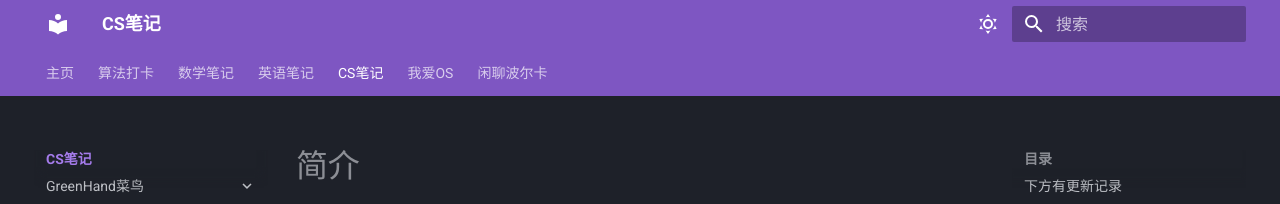
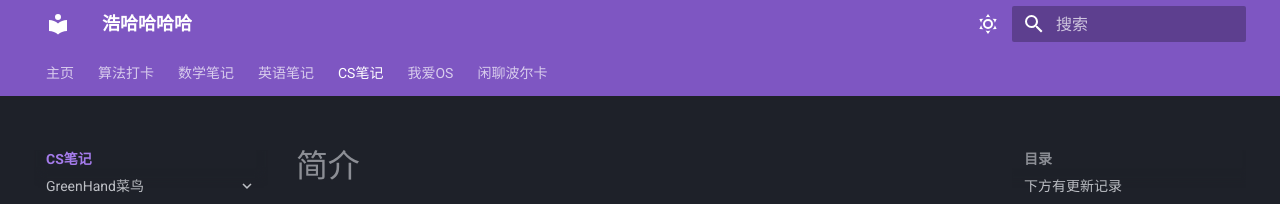
Before and after one commit to Haohahahaha/cs, an MkDocs documentation site: the page built from docs/index.md, in a window 1280 px wide. Shown: the top 204 px of the page. Built offline with MkDocs 1.6.1 and Material for MkDocs 9.7.7, drawn with Linux system fonts in a browser that asks for light colours.

Commit message:
2023-11-10_01:03:35 update

```diff
--- a/mkdocs.yml
+++ b/mkdocs.yml
@@ -1,4 +1,4 @@
-site_name: CS笔记
+site_name: 浩哈哈哈哈
 theme:
   name: material
   icon:
```
